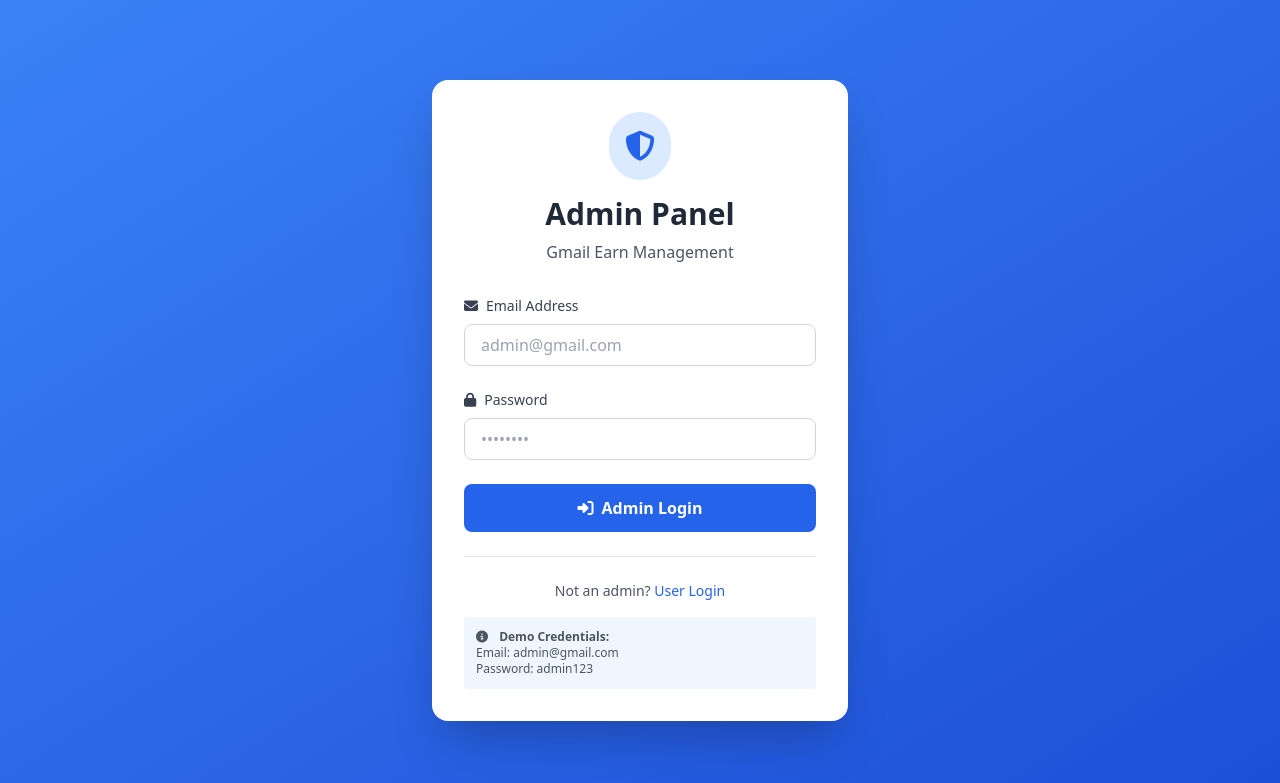
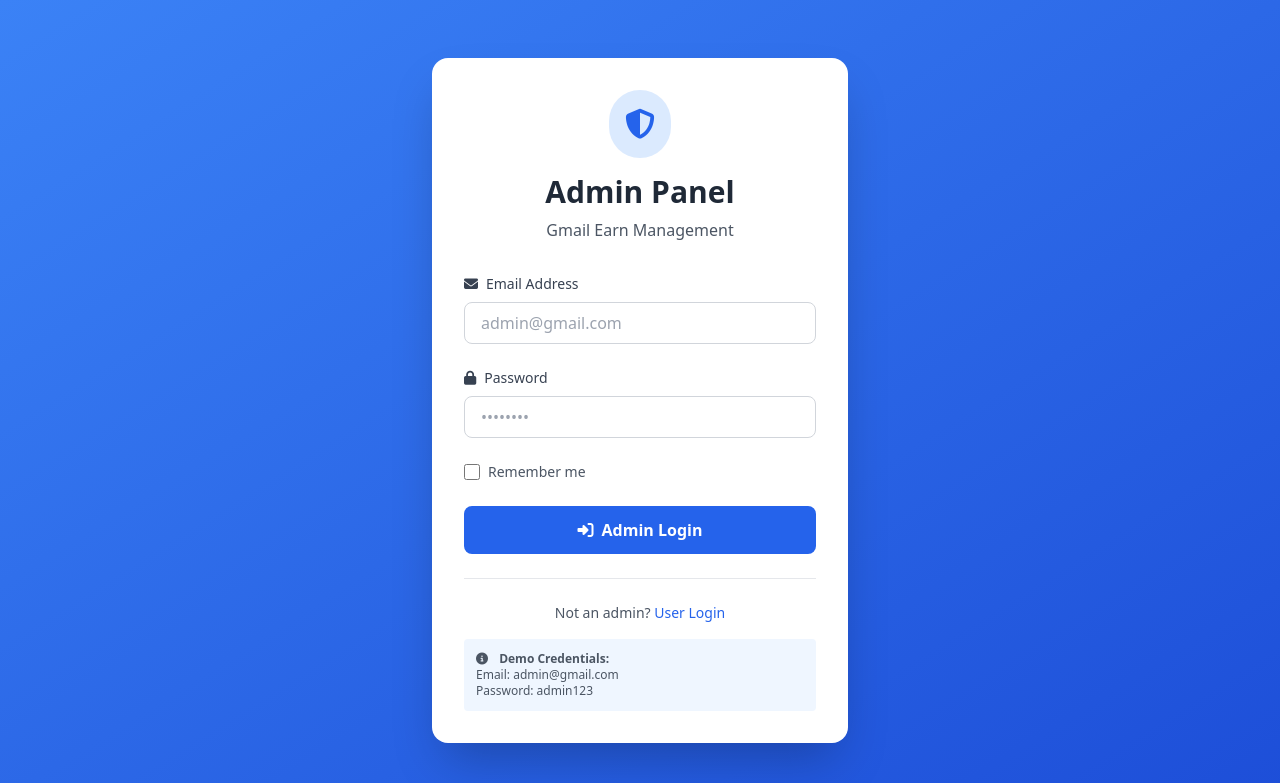
Before and after one commit to fahadhossenbappy123-crypto/Gmail, a Flask app: page /admin/login in a window 1280 px wide. Shown: the top 783 px of the page. Run offline with Flask 3, Linux system fonts and the light colour scheme; some libraries are stand-ins or nearby versions.

Commit message:
feat: Add browser session persistence with Remember Me functionality
- Implement permanent session configuration (30 days lifetime)
- Add Remember Me checkbox to user and admin login forms
- Set session.permanent = True for login persistence across browser restarts
- Add secure session cookie settings (HTTPONLY, SAMESITE=Lax)
- Extend session lifetime to 30 days if Remember Me is checked
- Fixed Google Sheets SENDER_EMAIL column to save user email correctly
- Update login functions for both user and admin with session management

```diff
--- a/app.py
+++ b/app.py
@@ -348,7 +348,7 @@ def import_gmail_from_sheets(spreadsheet_id=None, sheet_name='Sheet1', admin_use
         db.session.rollback()
         return {'error': f'Import failed: {str(e)}'}
 
-def upload_gmail_to_sheets(gmail_account):
+def upload_gmail_to_sheets(gmail_account, sender_email=''):
     """Upload single Gmail account to Google Sheets"""
     try:
         service = get_sheets_service()
@@ -359,7 +359,7 @@ def upload_gmail_to_sheets(gmail_account):
             gmail_account.get('name', ''),
             f"{gmail_account.get('username', '')}@gmail.com",
             gmail_account.get('password', ''),
-            gmail_account.get('username', '')
+            sender_email
         ]
 
         # Append to sheet
@@ -468,10 +468,11 @@ def register():
 
 @app.route('/login', methods=['GET', 'POST'])
 def login():
-    """User login"""
+    """User login with session persistence"""
     if request.method == 'POST':
         email = request.form.get('email', '').strip()
         password = request.form.get('password', '').strip()
+        remember_me = request.form.get('remember') == 'on'
 
         user = find_user_by_email(email)
 
@@ -482,9 +483,19 @@ def login():
         if user.is_banned:
             return render_template('login.html', error='Your account has been suspended. Please contact support.')
 
-        # Set session
+        # Set session with persistence
+        session.permanent = True  # Make session persistent across browser restarts
+
+        # If "Remember Me" is checked, extend session lifetime to 30 days
+        if remember_me:
+            app.permanent_session_lifetime = app.config['PERMANENT_SESSION_LIFETIME']
+        else:
+            # Session expires in 24 hours
+            app.permanent_session_lifetime = 24 * 60 * 60
+
         session['user_id'] = user.id
         session['user_email'] = user.email
+        session['login_time'] = datetime.now().isoformat()
         session.modified = True
 
         return redirect(url_for('dashboard'))
@@ -643,7 +654,7 @@ def create_gmail_earn():
                 'name': credentials['name'],
                 'username': credentials['username'],
                 'password': credentials['password']
-            })
+            }, sender_email=user_email)
 
             if sheets_result.get('error'):
                 print(f"⚠️ Warning: Failed to save to Google Sheets: {sheets_result['error']}")
@@ -858,14 +869,25 @@ def create_withdrawal():
 
 @app.route('/admin/login', methods=['GET', 'POST'])
 def admin_login():
-    """Admin login"""
+    """Admin login with session persistence"""
     if request.method == 'POST':
         email = request.form.get('email', '').strip()
         password = request.form.get('password', '').strip()
+        remember_me = request.form.get('remember') == 'on'
 
         if email == ADMIN_EMAIL and (password == ADMIN_PASSWORD or check_password_hash(ADMIN_PASSWORD, password)):
+            # Set session with persistence
+            session.permanent = True
+
+            # If "Remember Me" is checked, extend session lifetime to 30 days
+            if remember_me:
+                app.permanent_session_lifetime = app.config['PERMANENT_SESSION_LIFETIME']
+            else:
+                app.permanent_session_lifetime = 24 * 60 * 60
+
             session['admin_id'] = 'admin'
             session['admin_email'] = email
+            session['login_time'] = datetime.now().isoformat()
             session.modified = True
             return redirect(url_for('admin_dashboard'))
         else:
--- a/config.py
+++ b/config.py
@@ -58,6 +58,12 @@ class Config:
         'pool_reset_on_return': 'rollback'  # Rollback on error
     }
 
+    # Session Configuration for Browser Persistence
+    PERMANENT_SESSION_LIFETIME = 30 * 24 * 60 * 60  # 30 days
+    SESSION_COOKIE_SECURE = False  # Set to True in production with HTTPS
+    SESSION_COOKIE_HTTPONLY = True  # Prevent JavaScript access
+    SESSION_COOKIE_SAMESITE = 'Lax'  # CSRF protection
+
 class DevelopmentConfig(Config):
     """Development configuration"""
     DEBUG = True
--- a/templates/admin_login.html
+++ b/templates/admin_login.html
@@ -43,6 +43,14 @@
                            placeholder="••••••••">
                 </div>
 
+                <div class="flex items-center">
+                    <input type="checkbox" id="remember" name="remember"
+                           class="w-4 h-4 text-blue-600 rounded">
+                    <label for="remember" class="ml-2 text-sm text-gray-600">
+                        Remember me
+                    </label>
+                </div>
+
                 <button type="submit" class="w-full bg-blue-600 hover:bg-blue-700 text-white font-semibold py-3 rounded-lg transition duration-200">
                     <i class="fas fa-sign-in-alt mr-2"></i>Admin Login
                 </button>
```
